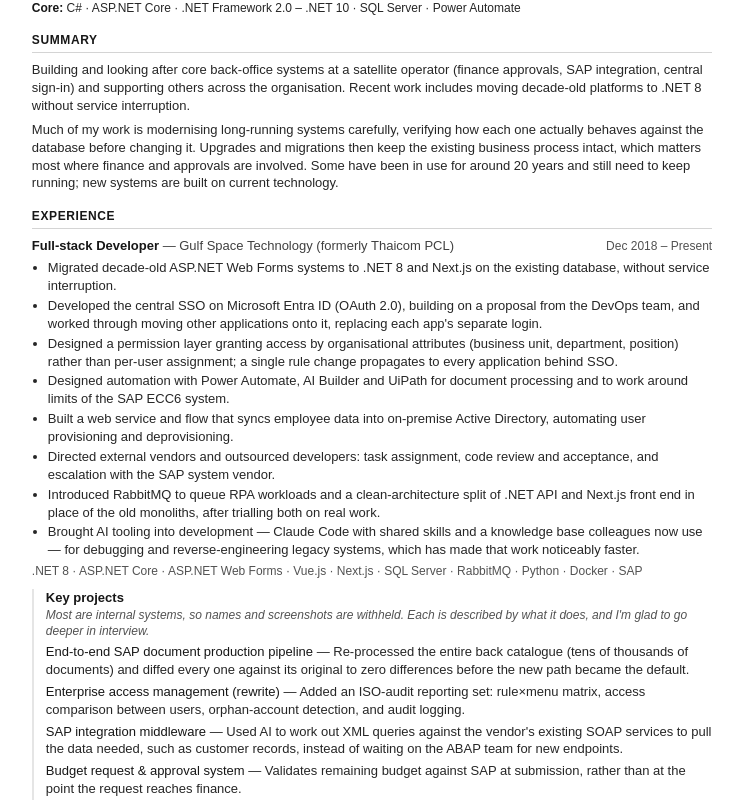
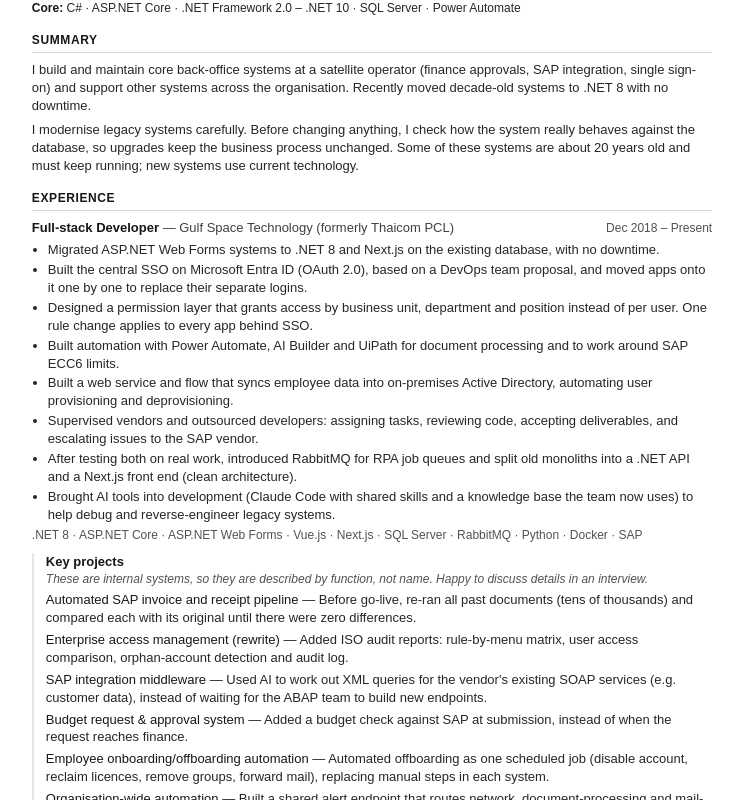
Before and after one commit to jerateep/jerateeps.dev, a Next.js app: page /en/resume in a window 1280 px wide. Shown: the part 240-1040 px from the top of the page, without its empty margins (268-1011 px from the left). Built offline with nearby package versions, Linux system fonts and the light colour scheme; a web font is replaced by a local one.

Commit message:
docs: plainer English wording, humbler summary, honest spoken-English level

```diff
--- a/content/profile.ts
+++ b/content/profile.ts
@@ -100,21 +100,21 @@
   } satisfies L,
   tagline: {
     th: "พัฒนาและดูแลระบบ back-office หลักของผู้ให้บริการดาวเทียม ทั้ง approval workflow งบประมาณ, SAP integration และ SSO กลาง พร้อม support ระบบอื่นในองค์กร งานช่วงหลังรวมถึงการ migrate ระบบอายุกว่าสิบปีขึ้น .NET 8 โดยไม่มี downtime",
-    en: "Building and looking after core back-office systems at a satellite operator (finance approvals, SAP integration, central sign-in) and supporting others across the organisation. Recent work includes moving decade-old platforms to .NET 8 without service interruption.",
+    en: "I build and maintain core back-office systems at a satellite operator (finance approvals, SAP integration, single sign-on) and support other systems across the organisation. Recently moved decade-old systems to .NET 8 with no downtime.",
   } satisfies L,
   location: { th: "นนทบุรี ประเทศไทย", en: "Nonthaburi, Thailand" } satisfies L,
   about: [
     {
-      th: "งานส่วนใหญ่อยู่ในจุดที่ธุรกิจผิดพลาดไม่ได้ ทั้ง approval workflow งบประมาณ การส่งข้อมูลเข้าและออกจาก SAP และ access control ว่าใครเข้าถึงอะไรได้ ระบบเหล่านี้ใช้งานทั่วทั้งองค์กร และมีระบบ back-office อื่นอีกหลายระบบพึ่งพาอยู่",
-      en: "Most of my work sits where the business can't afford errors: budget approvals, data flowing in and out of SAP, and who can access what. These systems are used across the organisation, and many other back-office systems depend on them.",
+      th: "ดูแลระบบที่เกี่ยวกับการเงินและการอนุมัติ เช่น approval workflow งบประมาณ การรับส่งข้อมูลกับ SAP และการกำหนดสิทธิ์การเข้าถึง ระบบเหล่านี้มีผู้ใช้ทั่วองค์กร การแก้ไขจึงต้องระมัดระวัง",
+      en: "I maintain systems around finance and approvals: budget approval workflows, data exchange with SAP, and access permissions. People across the organisation use them, so changes need care.",
     },
     {
       th: "งานส่วนใหญ่คือการ modernize ระบบ legacy อย่างระมัดระวัง โดยตรวจ behavior จริงของระบบเทียบกับฐานข้อมูลก่อนแก้ทุกครั้ง การ upgrade หรือ migrate จึงไม่กระทบ business process เดิม ซึ่งสำคัญที่สุดกับระบบการเงินและการอนุมัติ บางระบบใช้งานมาราว 20 ปีแต่ยังต้องใช้ต่อ จึงต้องดูแลให้ไปต่อได้ ส่วนระบบใหม่เขียนด้วยเทคโนโลยีปัจจุบัน",
-      en: "Much of my work is modernising long-running systems carefully, verifying how each one actually behaves against the database before changing it. Upgrades and migrations then keep the existing business process intact, which matters most where finance and approvals are involved. Some have been in use for around 20 years and still need to keep running; new systems are built on current technology.",
+      en: "I modernise legacy systems carefully. Before changing anything, I check how the system really behaves against the database, so upgrades keep the business process unchanged. Some of these systems are about 20 years old and must keep running; new systems use current technology.",
     },
     {
       th: "ชอบลองเครื่องมือที่น่าจะช่วยงานของทีมได้ แล้วแบ่งปันตัวที่ใช้ได้ผลจริง เช่น Claude Code พร้อม skill และ knowledge base ที่แชร์ให้ทีมใช้ต่อ และแยก backend กับ frontend ตาม clean architecture ในระบบที่ rewrite ควบคู่กับการทำ documentation ให้ระบบที่ไม่มีเอกสาร จนเป็น reference ที่ทีมใช้งานจริง",
-      en: "Likes trying tools that might help the team and sharing the ones that work — Claude Code with shared skills and a knowledge base the team now uses, and a clean-architecture split of back end and front end for rewrites — alongside turning undocumented systems into references the team works from.",
+      en: "I like trying tools that could help the team and sharing the ones that work, such as Claude Code with shared skills and a knowledge base the team now uses. I also write documentation for undocumented systems, which the team now uses as a reference.",
     },
   ] satisfies L[],
 
@@ -136,35 +136,35 @@
       highlights: [
         {
           th: "Migrate ระบบ ASP.NET Web Forms ที่ใช้งานมากว่าสิบปีขึ้น .NET 8 และ Next.js บนฐานข้อมูลเดิม โดยไม่มี downtime",
-          en: "Migrated decade-old ASP.NET Web Forms systems to .NET 8 and Next.js on the existing database, without service interruption.",
+          en: "Migrated ASP.NET Web Forms systems to .NET 8 and Next.js on the existing database, with no downtime.",
         },
         {
           th: "พัฒนาระบบ SSO กลางบน Microsoft Entra ID (OAuth 2.0) ต่อยอดจากข้อเสนอของทีม DevOps แล้วค่อย ๆ ย้ายแอปอื่นมาใช้ แทน login แยกของแต่ละแอป",
-          en: "Developed the central SSO on Microsoft Entra ID (OAuth 2.0), building on a proposal from the DevOps team, and worked through moving other applications onto it, replacing each app's separate login.",
+          en: "Built the central SSO on Microsoft Entra ID (OAuth 2.0), based on a DevOps team proposal, and moved apps onto it one by one to replace their separate logins.",
         },
         {
           th: "ออกแบบ permission layer ที่ให้สิทธิ์ตามโครงสร้างองค์กร (สังกัด แผนก ตำแหน่ง) แทนการ assign สิทธิ์รายคน แก้ rule จุดเดียวมีผลกับทุกแอปที่อยู่หลัง SSO",
-          en: "Designed a permission layer granting access by organisational attributes (business unit, department, position) rather than per-user assignment; a single rule change propagates to every application behind SSO.",
+          en: "Designed a permission layer that grants access by business unit, department and position instead of per user. One rule change applies to every app behind SSO.",
         },
         {
           th: "ออกแบบระบบ automation ด้วย Power Automate, AI Builder และ UiPath สำหรับงาน document processing และเพื่อ workaround ข้อจำกัดของ SAP ECC6",
-          en: "Designed automation with Power Automate, AI Builder and UiPath for document processing and to work around limits of the SAP ECC6 system.",
+          en: "Built automation with Power Automate, AI Builder and UiPath for document processing and to work around SAP ECC6 limits.",
         },
         {
           th: "พัฒนา web service และ flow สำหรับ sync ข้อมูลพนักงานจาก SQL Server เข้าสู่ Active Directory เพื่อทำ user provisioning และ deprovisioning แบบอัตโนมัติ",
-          en: "Built a web service and flow that syncs employee data into on-premise Active Directory, automating user provisioning and deprovisioning.",
+          en: "Built a web service and flow that syncs employee data into on-premises Active Directory, automating user provisioning and deprovisioning.",
         },
         {
           th: "กำกับงาน vendor และ outsource developer ทั้ง assign งาน, code review และตรวจรับงาน และ escalate ปัญหากับ vendor ของระบบ SAP",
-          en: "Directed external vendors and outsourced developers: task assignment, code review and acceptance, and escalation with the SAP system vendor.",
+          en: "Supervised vendors and outsourced developers: assigning tasks, reviewing code, accepting deliverables, and escalating issues to the SAP vendor.",
         },
         {
           th: "นำ RabbitMQ มาทำ queue งาน RPA และแยก .NET API กับ Next.js ตาม clean architecture แทนโครงสร้าง monolith เดิม หลังทดลองกับงานจริงแล้วได้ผล",
-          en: "Introduced RabbitMQ to queue RPA workloads and a clean-architecture split of .NET API and Next.js front end in place of the old monoliths, after trialling both on real work.",
+          en: "After testing both on real work, introduced RabbitMQ for RPA job queues and split old monoliths into a .NET API and a Next.js front end (clean architecture).",
         },
         {
-          th: "นำเครื่องมือ AI เข้ามาในกระบวนการพัฒนา ได้แก่ Claude Code พร้อม skill และ knowledge base ที่ทีมใช้ร่วมกัน ใช้ debug และ reverse-engineer ระบบ legacy ทำให้งานส่วนนี้เร็วขึ้นชัดเจน",
-          en: "Brought AI tooling into development — Claude Code with shared skills and a knowledge base colleagues now use — for debugging and reverse-engineering legacy systems, which has made that work noticeably faster.",
+          th: "นำเครื่องมือ AI เข้ามาในกระบวนการพัฒนา ได้แก่ Claude Code พร้อม skill และ knowledge base ที่ทีมใช้ร่วมกัน ช่วย debug และ reverse-engineer ระบบ legacy",
+          en: "Brought AI tools into development (Claude Code with shared skills and a knowledge base the team now uses) to help debug and reverse-engineer legacy systems.",
         },
       ],
       stack: [
@@ -257,7 +257,7 @@
       slug: "sap-doc-pipeline",
       name: {
         th: "Pipeline ออกเอกสารจาก SAP อัตโนมัติ (end-to-end)",
-        en: "End-to-end SAP document production pipeline",
+        en: "Automated SAP invoice and receipt pipeline",
       },
       summary: {
         th: "ระบบที่ใหญ่ที่สุดที่ดูแลอยู่ ปรับกระบวนการออกเอกสารสำหรับลูกค้า (ใบแจ้งหนี้ ใบลดหนี้ ใบเสร็จ) จากเดิมที่ต้องสั่งพิมพ์จากระบบ ERP ทีละฉบับ มาเป็น pipeline อัตโนมัติแบบ end-to-end ตั้งแต่ใช้ robot ดึงข้อมูล, parse print-image เป็น structured data, render เอกสาร จนถึงส่งต่อเข้าระบบ billing ของคู่ค้า",
@@ -326,7 +326,7 @@
       impact: [
         {
           th: "Re-process เอกสารย้อนหลังทั้งหมด (หลักหมื่นฉบับ) แล้ว diff กับต้นฉบับทีละฉบับจนไม่พบความแตกต่าง ก่อนเปลี่ยนมาใช้ระบบใหม่เป็น default",
-          en: "Re-processed the entire back catalogue (tens of thousands of documents) and diffed every one against its original to zero differences before the new path became the default.",
+          en: "Before go-live, re-ran all past documents (tens of thousands) and compared each with its original until there were zero differences.",
         },
         {
           th: "ออกแบบให้ parse print-image ครั้งเดียวแล้วเก็บเป็น structured data ทั้งขั้น render และ preview จึงอ่านจาก source เดียวกัน ลดความเสี่ยงที่ logic สองชุดจะให้ผลต่างกัน",
@@ -383,7 +383,7 @@
         },
         {
           th: "เพิ่มชุด report สำหรับ audit ตามมาตรฐาน ISO: matrix กฎ×เมนู, เทียบสิทธิ์ระหว่างคน, หา orphan account, และ audit log",
-          en: "Added an ISO-audit reporting set: rule×menu matrix, access comparison between users, orphan-account detection, and audit logging.",
+          en: "Added ISO audit reports: rule-by-menu matrix, user access comparison, orphan-account detection and audit log.",
         },
         {
           th: "ทำหน้า My Access แบบ self-service ให้พนักงานเช็กสิทธิ์ของตัวเองได้ ลดปริมาณคำถามที่ส่งมายังทีม IT",
@@ -458,7 +458,7 @@
         },
         {
           th: "ใช้ AI ช่วยหาวิธีเขียน XML query กับ SOAP service ที่ vendor มีอยู่แล้ว เพื่อดึงข้อมูลที่ต้องการ เช่น ข้อมูลลูกค้า โดยไม่ต้องรอทีม ABAP พัฒนา endpoint ใหม่",
-          en: "Used AI to work out XML queries against the vendor's existing SOAP services to pull the data needed, such as customer records, instead of waiting on the ABAP team for new endpoints.",
+          en: "Used AI to work out XML queries for the vendor's existing SOAP services (e.g. customer data), instead of waiting for the ABAP team to build new endpoints.",
         },
         {
           th: "เพิ่ม alert เมื่อ sync ข้อมูลไม่สำเร็จ ทำให้รู้ทันทีว่าข้อมูลฝั่ง downstream ยังไม่อัปเดต",
@@ -494,7 +494,7 @@
         },
         {
           th: "ตรวจสอบยอดงบประมาณคงเหลือกับ SAP ตั้งแต่ขั้นตอนยื่นคำขอ แทนการตรวจพบเมื่อเอกสารถึงฝ่ายการเงินแล้ว",
-          en: "Validates remaining budget against SAP at submission, rather than at the point the request reaches finance.",
+          en: "Added a budget check against SAP at submission, instead of when the request reaches finance.",
         },
       ],
       stack: ["ASP.NET MVC", "SQL Server", "SOAP integration"],
@@ -581,7 +581,7 @@
       slug: "identity-automation",
       name: {
         th: "ระบบ automation ของ account lifecycle พนักงาน",
-        en: "Employee identity lifecycle automation",
+        en: "Employee onboarding/offboarding automation",
       },
       summary: {
         th: "ทำให้งานเปิด แก้ และปิด account พนักงานทั้ง lifecycle เป็นอัตโนมัติ ตั้งแต่ onboard ไปจนถึงวันลาออก ประกอบด้วย Web API ที่สั่งงาน corporate directory และ cloud flow กว่า 30 ตัวที่ครอบคลุมทั้งพนักงานในระบบ HR พนักงานนอกระบบ และบุคคลภายนอก",
@@ -602,7 +602,7 @@
       impact: [
         {
           th: "งานวันลาออกรวมเป็น scheduled job ชุดเดียว ทั้ง disable account, ดึง license คืน, ถอดออกจาก mail group และตั้ง mail forwarding จากเดิมที่ต้องไล่ทำทีละระบบด้วยมือ",
-          en: "Leaving-day work runs as one scheduled set — disabling the account, reclaiming licences, removing group memberships and setting mail forwarding — instead of being worked through system by system by hand.",
+          en: "Automated offboarding as one scheduled job (disable account, reclaim licences, remove groups, forward mail), replacing manual steps in each system.",
         },
         {
           th: "แยกเส้นทางของพนักงานในระบบ HR พนักงานนอกระบบ และบุคคลภายนอก ออกจากกัน เพราะสามกลุ่มนี้มีต้นทางข้อมูลและเงื่อนไขการหมดอายุต่างกัน",
@@ -653,7 +653,7 @@
       impact: [
         {
           th: "Sync ข้อมูลพนักงานลง on-premise directory ตาม schedule ทำให้ระบบที่อ่าน directory ได้ข้อมูลตรงกันโดยไม่ต้อง integrate กับ HR เอง",
-          en: "Synchronises employee data into the on-premise directory on a schedule, so every system reading from it stays consistent without integrating with HR directly.",
+          en: "Synchronises employee data into the on-premises directory on a schedule, so every system reading from it stays consistent without integrating with HR directly.",
         },
         {
           th: "Sync การจองห้องและ resource เข้า shared calendar พร้อม flow แยกรายห้องสำหรับรับการเปลี่ยนแปลงแบบ real-time",
@@ -661,7 +661,7 @@
         },
         {
           th: "ทำ alerting endpoint กลางที่ระบบอื่นยิงเข้ามาได้ ทั้ง alert อุปกรณ์ network, สถานะงาน document processing และ mail queue ที่ค้าง แล้วส่งต่อเข้าแชตของทีมที่รับผิดชอบ",
-          en: "Provides a shared alerting endpoint other systems post to — network-device alerts, document-processing status, stalled mail queues — routed into the responsible team's chat.",
+          en: "Built a shared alert endpoint that routes network, document-processing and mail-queue alerts from other systems to the right team's chat.",
         },
         {
           th: "Wrap ข้อมูลของระบบภายในเป็น API ให้ระบบอื่นเรียกใช้ เช่น org chart และ reference data ของระบบจัดสรรทรัพยากร โดยไม่ต้องเปิดฐานข้อมูลให้กันตรง ๆ",
@@ -873,7 +873,7 @@
       school: { th: "วิทยาลัยเทคนิคตรัง", en: "Trang Technical College" },
       degree: {
         th: "ปวช. และ ปวส. สาขาคอมพิวเตอร์ธุรกิจ",
-        en: "Vocational Certificate and Higher Vocational Certificate, Business Computer",
+        en: "Vocational Certificate and Higher Vocational Certificate, Business Computing",
       },
       period: { th: "2547 – 2552", en: "2004 – 2009" },
     },
@@ -922,8 +922,8 @@
     {
       name: { th: "อังกฤษ", en: "English" },
       level: {
-        th: "อ่านและเขียนระดับใช้งานจริง (เอกสารเทคนิค อีเมล แชต) · การพูดยังไม่คล่อง",
-        en: "Professional reading and writing (technical documentation, email, chat) · spoken English limited",
+        th: "อ่านและเขียนระดับใช้งานจริง (เอกสารเทคนิค อีเมล แชต) · ยังพูดสื่อสารไม่ได้",
+        en: "Reading and writing for work (technical documentation, email, chat) · not conversational in spoken English",
       },
     },
   ],
--- a/content/ui.ts
+++ b/content/ui.ts
@@ -36,7 +36,7 @@
   },
   projectsLead: {
     th: "ผลงานส่วนใหญ่เป็นระบบภายใน จึงไม่เปิดเผยชื่อและภาพหน้าจอ แต่อธิบายตามหน้าที่ของระบบ และยินดีลงรายละเอียดในการสัมภาษณ์",
-    en: "Most are internal systems, so names and screenshots are withheld. Each is described by what it does, and I'm glad to go deeper in interview.",
+    en: "These are internal systems, so they are described by function, not name. Happy to discuss details in an interview.",
   },
   education: { th: "การศึกษา", en: "Education" },
   // เป็นคอร์สและ badge ที่เรียนเพื่อประเมินว่าเอามาใช้กับงานได้ไหม ไม่ใช่ certification ที่สอบ — ห้ามเรียกว่าใบรับรอง
```
Also changed, not shown: 1 other file (tests, documents, lock files or other folders).
